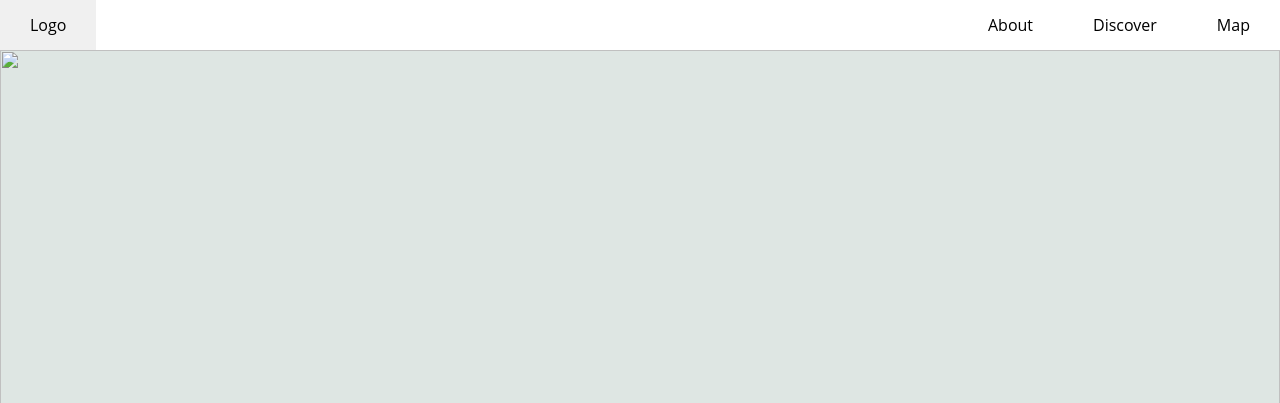
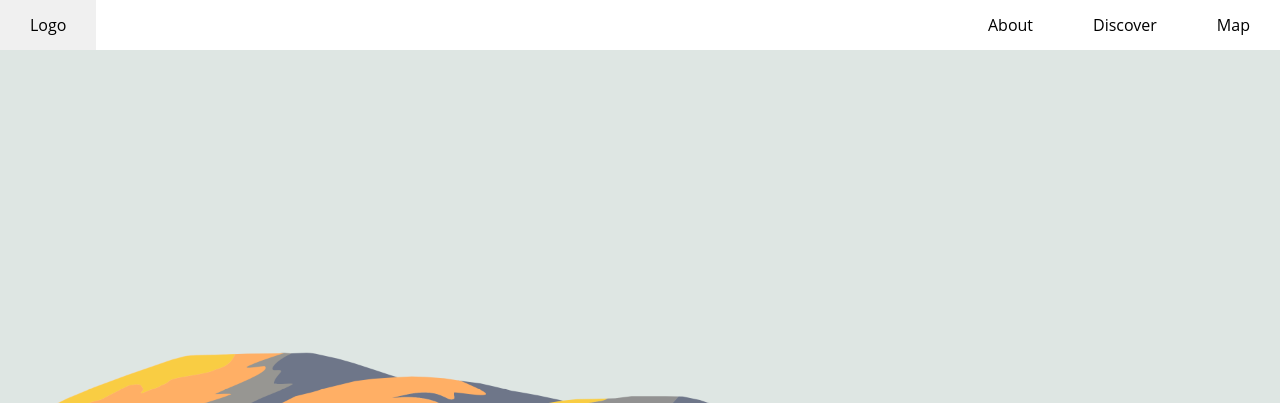
Before and after one commit to Pietukor/front_end_project, a website: page dist/index.html in a window 1280 px wide. Shown: the top 403 px of the page. Drawn offline with nearby package versions, Linux system fonts and the light colour scheme; files that its build step writes are made by us from their sources; the site is published under a folder, as on GitHub Pages, so addresses that start at the root find nothing; files whose address does not match are found by name.

Commit message:
first version parallax fix

```diff
--- a/dist/index.html
+++ b/dist/index.html
@@ -47,8 +47,8 @@
     <div class="parallax-wrapper">
 
         <header class="landing-header">
-            <img src="/dist/img/Parallax_backdrop/Pallas_Patikka_parallax_tausta_1.png" class="parallax-backdrop-img">
-            <img src="/dist/img/Parallax_backdrop/Pallas_Patikka_parallax_tausta_4_alt.png" class="parallax-foreground-img">
+            <img src="dist/img/Parallax_backdrop/Pallas_Patikka_parallax_tausta_1.png" class="parallax-backdrop-img">
+            <img src="dist/img/Parallax_backdrop/Pallas_Patikka_parallax_tausta_4_alt.png" class="parallax-foreground-img">
             <h3 class="lg-heading" style="line-height: 100%;">Pallas hetta</h3>
         </header>
         <section class="landing-content">
--- a/package.json
+++ b/package.json
@@ -3,12 +3,15 @@
   "version": "1.0.0",
   "description": "Responsive website",
   "main": "index.js",
+  "homepage": "https://Pietukor.github.io/front_end_project",
   "scripts": {
-    "sass": "node-sass -w scss/ -o dist/css/ --recursive"
+    "sass": "node-sass -w scss/ -o dist/css/ --recursive",
+    "deploy": "gh-pages -d dist"
   },
   "author": "Pietu",
   "license": "ISC",
   "dependencies": {
+    "gh-pages": "^6.1.1",
     "node-sass": "^9.0.0",
     "three": "^0.166.1"
   },
```
Also changed, not shown: 1 other file.
